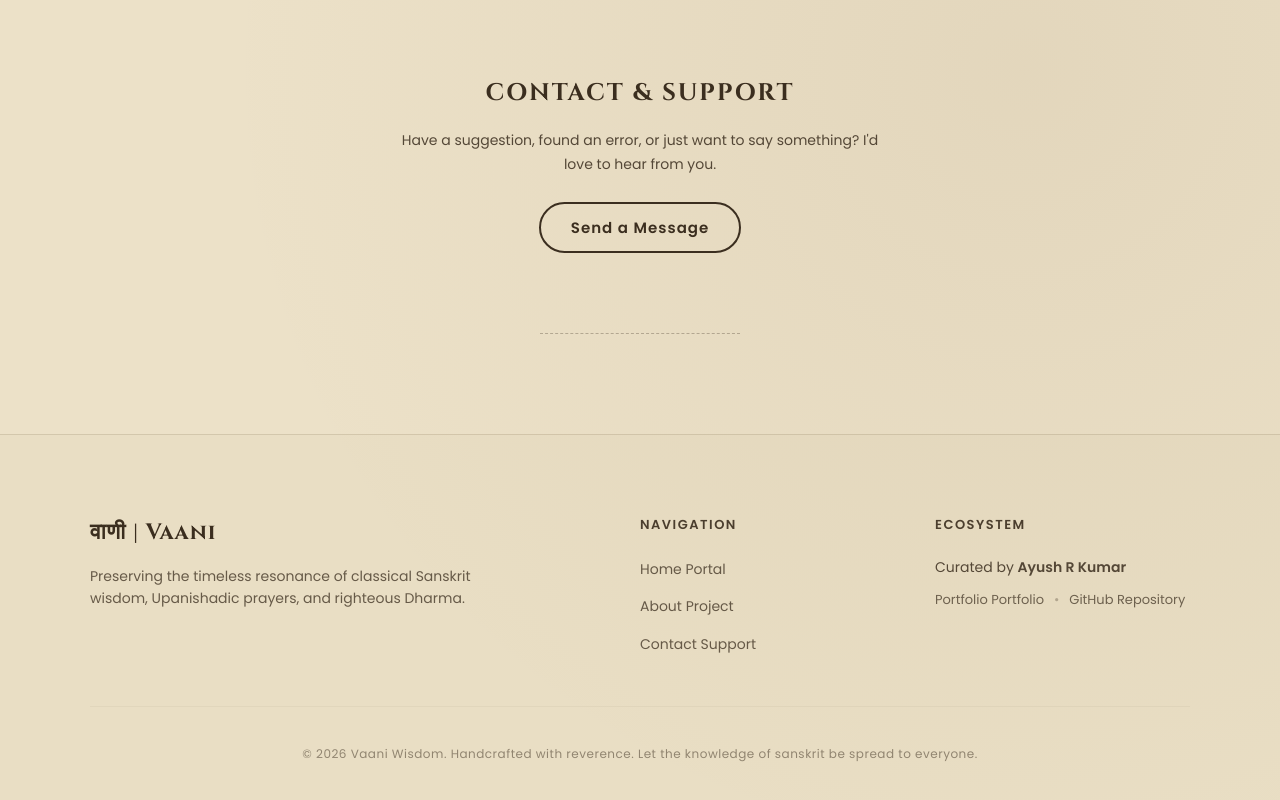
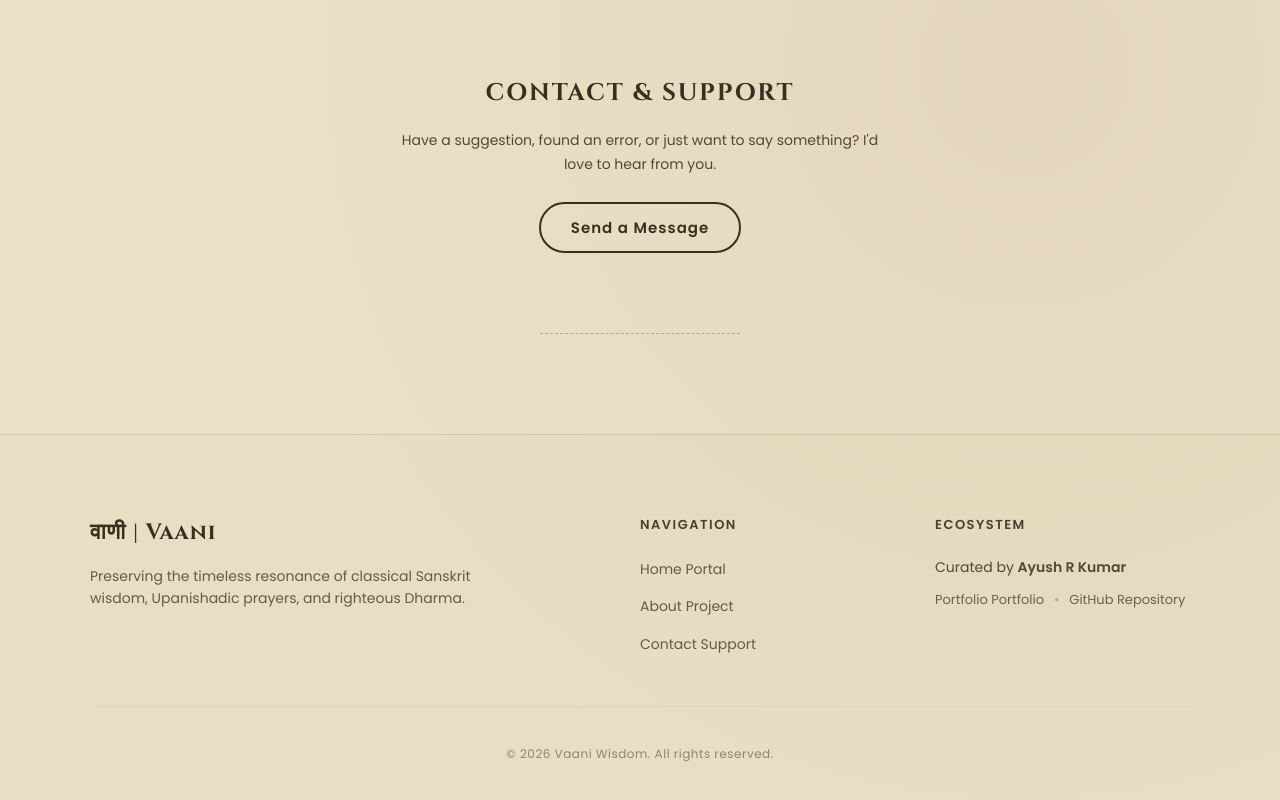
Before and after one commit to ayyushrk/Vaani-Wisdom, a plain HTML site: page index.html in a window 1280 px wide. Shown: the part 1651-2451 px from the top of the page. Drawn offline with Linux system fonts and the light colour scheme; a web font is replaced by a local one.

Commit message:
some more changes

```diff
--- a/index.html
+++ b/index.html
@@ -111,7 +111,7 @@
 
 
             <div class="footer-bottom">
-                <p>&copy; 2026 Vaani Wisdom. Handcrafted with reverence. Let the knowledge of sanskrit be spread to everyone.</p>
+                <p>&copy; 2026 Vaani Wisdom. All rights reserved.</p>
             </div>
         </div>
     </footer>
```
